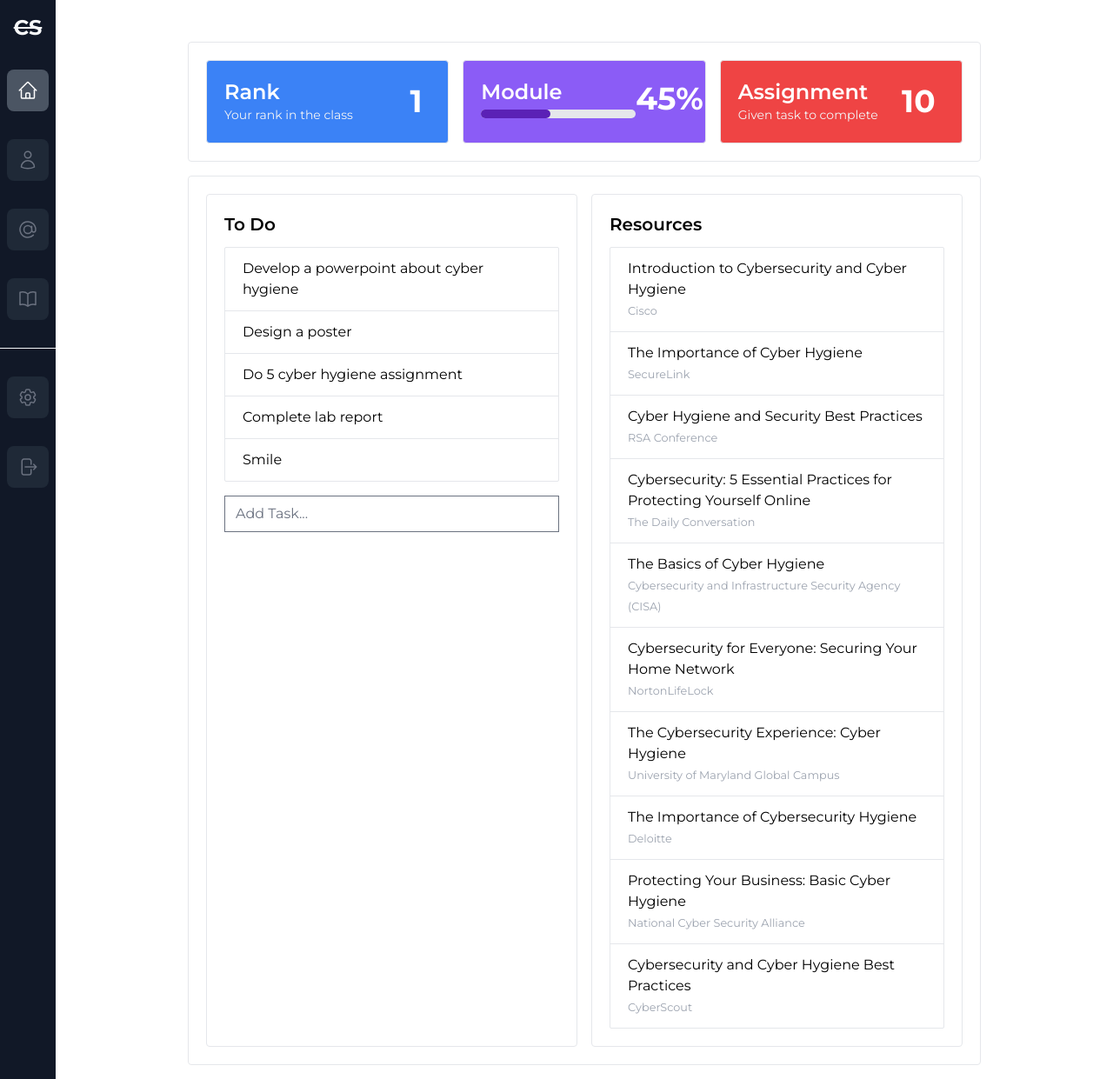
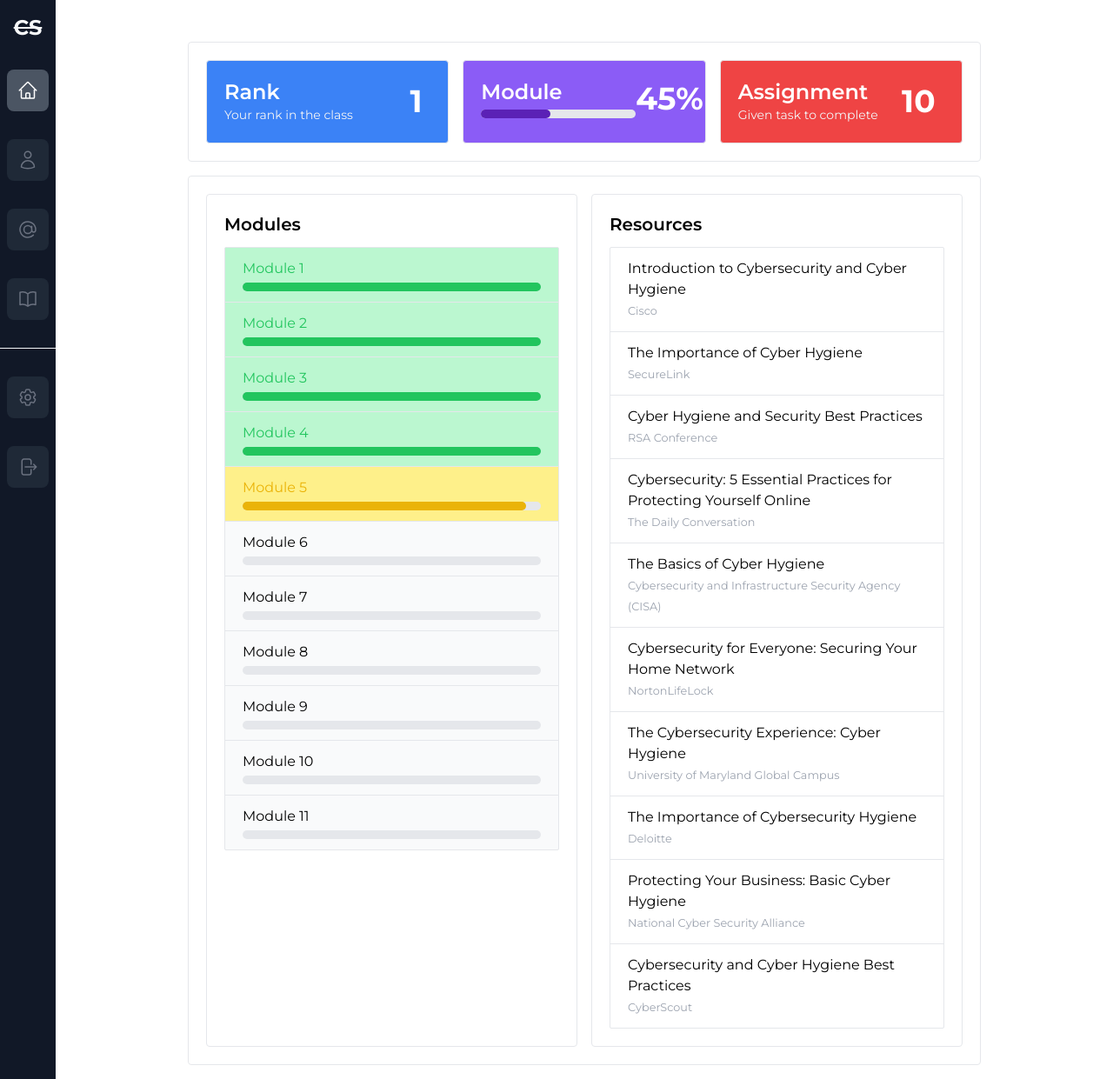
Before and after one commit to Luzzitto/cyber-sensei, a Flask app: page / in a window 1280 px wide. Shown: the whole page at 87% size. Run offline with Flask 3, Linux system fonts and the light colour scheme.

Commit message:
converted `todo` into `modules`

```diff
--- a/templates/index.html
+++ b/templates/index.html
@@ -111,23 +111,75 @@
                 <div class="flex gap-4 card-body">
                     <div class="w-1/2 card">
                         <div class="card-body">
-                            <h2 class="font-semibold card-title">To Do</h2>
+                            <h2 class="font-semibold card-title">Modules</h2>
                             <ul class="list-group">
-                                <li class="cursor-pointer list-group-item hover:line-through border">Develop a
-                                    powerpoint about
-                                    cyber hygiene</li>
-                                <li class="cursor-pointer list-group-item hover:line-through border">Design a poster
+                                <li class="cursor-pointer list-group-item hover:line-through border bg-green-200 text-green-500">
+                                    <p>Module 1</p>
+                                    <div class="mt-1 w-full bg-gray-200 rounded-full h-2.5">
+                                        <div class="bg-green-500 h-2.5 rounded-full" style="width: 100%"></div>
+                                    </div>
                                 </li>
-                                <li class="cursor-pointer list-group-item hover:line-through border">Do 5 cyber hygiene
-                                    assignment</li>
-                                <li class="cursor-pointer list-group-item hover:line-through border">Complete lab report
+                                <li class="cursor-pointer list-group-item hover:line-through border bg-green-200 text-green-500">
+                                    <p>Module 2</p>
+                                    <div class="mt-1 w-full bg-gray-200 rounded-full h-2.5">
+                                        <div class="bg-green-500 h-2.5 rounded-full" style="width: 100%"></div>
+                                    </div>
                                 </li>
-                                <li class="cursor-pointer list-group-item hover:line-through border">Smile</li>
+                                <li class="cursor-pointer list-group-item hover:line-through border bg-green-200 text-green-500">
+                                    <p>Module 3</p>
+                                    <div class="mt-1 w-full bg-gray-200 rounded-full h-2.5">
+                                        <div class="bg-green-500 h-2.5 rounded-full" style="width: 100%"></div>
+                                    </div>
+                                </li>
+                                <li class="cursor-pointer list-group-item hover:line-through border bg-green-200 text-green-500">
+                                    <p>Module 4</p>
+                                    <div class="mt-1 w-full bg-gray-200 rounded-full h-2.5">
+                                        <div class="bg-green-500 h-2.5 rounded-full" style="width: 100%"></div>
+                                    </div>
+                                </li>
+                                <li class="cursor-pointer list-group-item hover:line-through border bg-yellow-200 text-yellow-500">
+                                    <p>Module 5</p>
+                                    <div class="mt-1 w-full bg-gray-200 rounded-full h-2.5">
+                                        <div class="bg-yellow-500 h-2.5 rounded-full" style="width: 95%"></div>
+                                    </div>
+                                </li>
+                                <li class="cursor-pointer list-group-item hover:line-through border bg-gray-50 text-black">
+                                    <p>Module 6</p>
+                                    <div class="mt-1 w-full bg-gray-200 rounded-full h-2.5">
+                                        <div class="bg-gray-50 rounded-full h-2.5" style="width:0%"></div>
+                                    </div>
+                                </li>
+                                <li class="cursor-pointer list-group-item hover:line-through border bg-gray-50 text-black">
+                                    <p>Module 7</p>
+                                    <div class="mt-1 w-full bg-gray-200 rounded-full h-2.5">
+                                        <div class="bg-gray-50 rounded-full h-2.5" style="width:0%"></div>
+                                    </div>
+                                </li>
+                                <li class="cursor-pointer list-group-item hover:line-through border bg-gray-50 text-black">
+                                    <p>Module 8</p>
+                                    <div class="mt-1 w-full bg-gray-200 rounded-full h-2.5">
+                                        <div class="bg-gray-50 rounded-full h-2.5" style="width:0%"></div>
+                                    </div>
+                                </li>
+                                <li class="cursor-pointer list-group-item hover:line-through border bg-gray-50 text-black">
+                                    <p>Module 9</p>
+                                    <div class="mt-1 w-full bg-gray-200 rounded-full h-2.5">
+                                        <div class="bg-gray-50 rounded-full h-2.5" style="width:0%"></div>
+                                    </div>
+                                </li>
+                                <li class="cursor-pointer list-group-item hover:line-through border bg-gray-50 text-black">
+                                    <p>Module 10</p>
+                                    <div class="mt-1 w-full bg-gray-200 rounded-full h-2.5">
+                                        <div class="bg-gray-50 rounded-full h-2.5" style="width:0%"></div>
+                                    </div>
+                                </li>
+                                <li class="cursor-pointer list-group-item hover:line-through border bg-gray-50 text-black">
+                                    <p>Module 11</p>
+                                    <div class="mt-1 w-full bg-gray-200 rounded-full h-2.5">
+                                        <div class="bg-gray-50 rounded-full h-2.5" style="width:0%"></div>
+                                    </div>
+                                </li>
                             </ul>
-                            <form class="mt-4">
-                                <input type="text" name="task" id="task" class="w-full form-input"
-                                    placeholder="Add Task...">
-                            </form>
                         </div>
                     </div>
                     <div class="w-1/2 card">
```
Also changed, not shown: static/tailwind.css.
